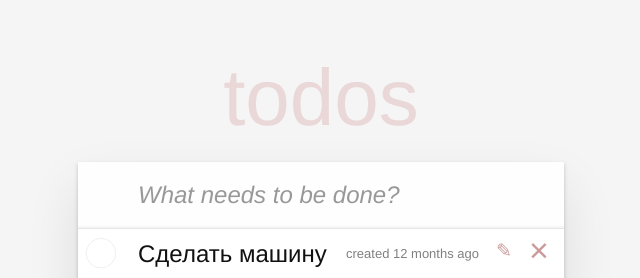
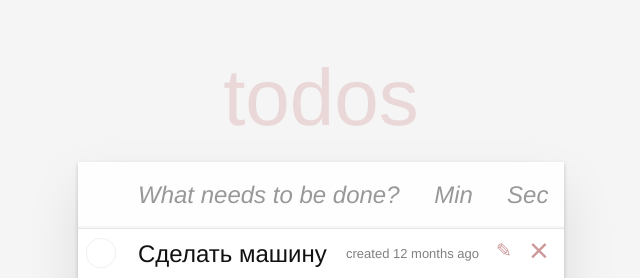
Before and after one commit to Zrazhevskii/kata_react, a React (Vite) app: page / in a window 1280 px wide. Shown: the top 278 px of the page, without its empty margins (319-959 px from the left). Built offline with nearby package versions, Linux system fonts and the light colour scheme.

Commit message:
добавление timer в форму

```diff
--- a/src/components/NewTaskForm/NewTaskForm.css
+++ b/src/components/NewTaskForm/NewTaskForm.css
@@ -1,4 +1,5 @@
 .new-todo,
+.new-todo-form .new-todo-form__timer,
 .edit {
    position: relative;
    margin: 0;
@@ -16,9 +17,24 @@
    -moz-osx-font-smoothing: grayscale;
 }
 
-.new-todo {
+.new-todo-form {
+   display: flex;
+   margin-bottom: 0;
+}
+
+.new-todo,
+.new-todo-form .new-todo-form__timer {
    padding: 16px 16px 16px 60px;
    border: none;
    background: rgba(0, 0, 0, 0.003);
    box-shadow: inset 0 -2px 1px rgba(0, 0, 0, 0.03);
 }
+
+.new-todo {
+   width: 70%;
+}
+
+.new-todo-form .new-todo-form__timer {
+   width: 15%;
+   padding-left: 16px;
+}
--- a/src/components/NewTaskForm/NewTaskForm.jsx
+++ b/src/components/NewTaskForm/NewTaskForm.jsx
@@ -20,7 +20,7 @@ export default function NewTaskForm({ createTask }) {
    return (
       <header className="header">
          <h1>todos</h1>
-         <form onSubmit={handleSubmit}>
+         <form onSubmit={handleSubmit} className="new-todo-form">
             <input
                className="new-todo"
                name="valueForm"
@@ -30,6 +30,8 @@ export default function NewTaskForm({ createTask }) {
                autoFocus
                required
             />
+            <input className="new-todo-form__timer" placeholder="Min" autoFocus />
+            <input className="new-todo-form__timer" placeholder="Sec" autoFocus />
          </form>
       </header>
    );
```
